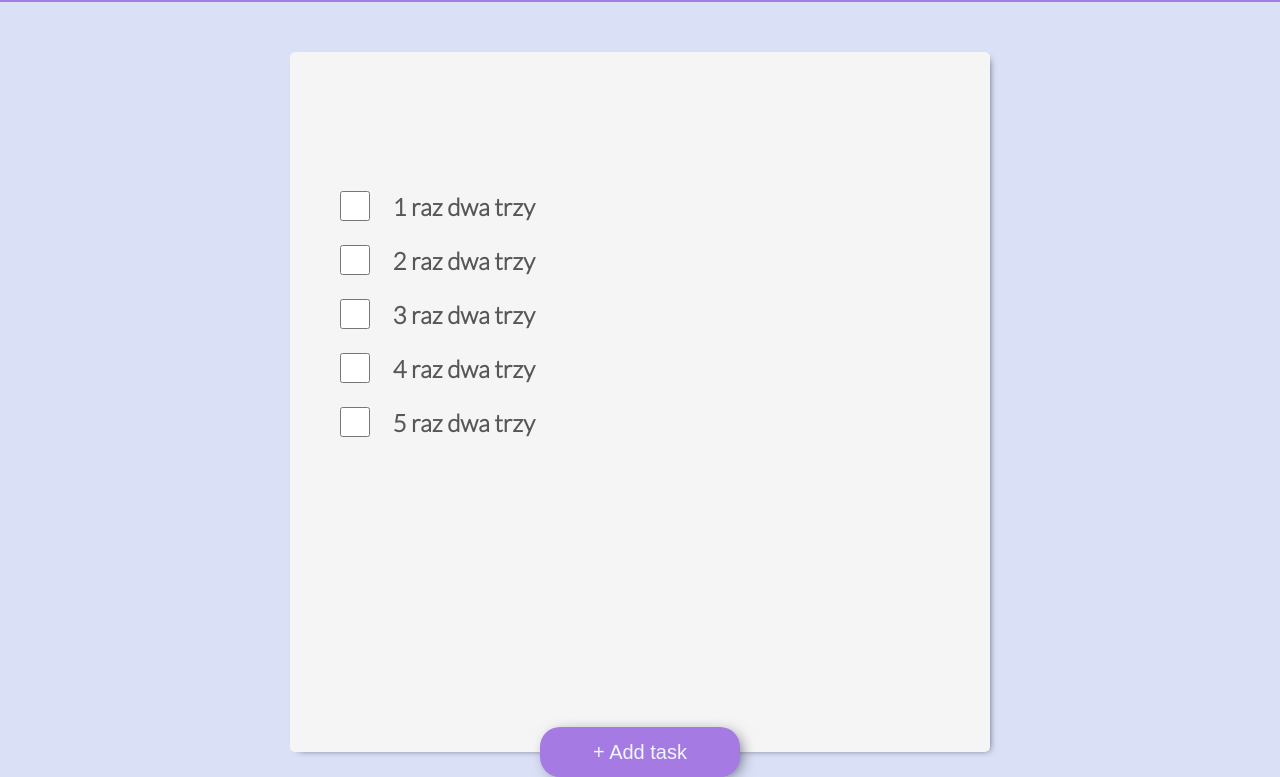
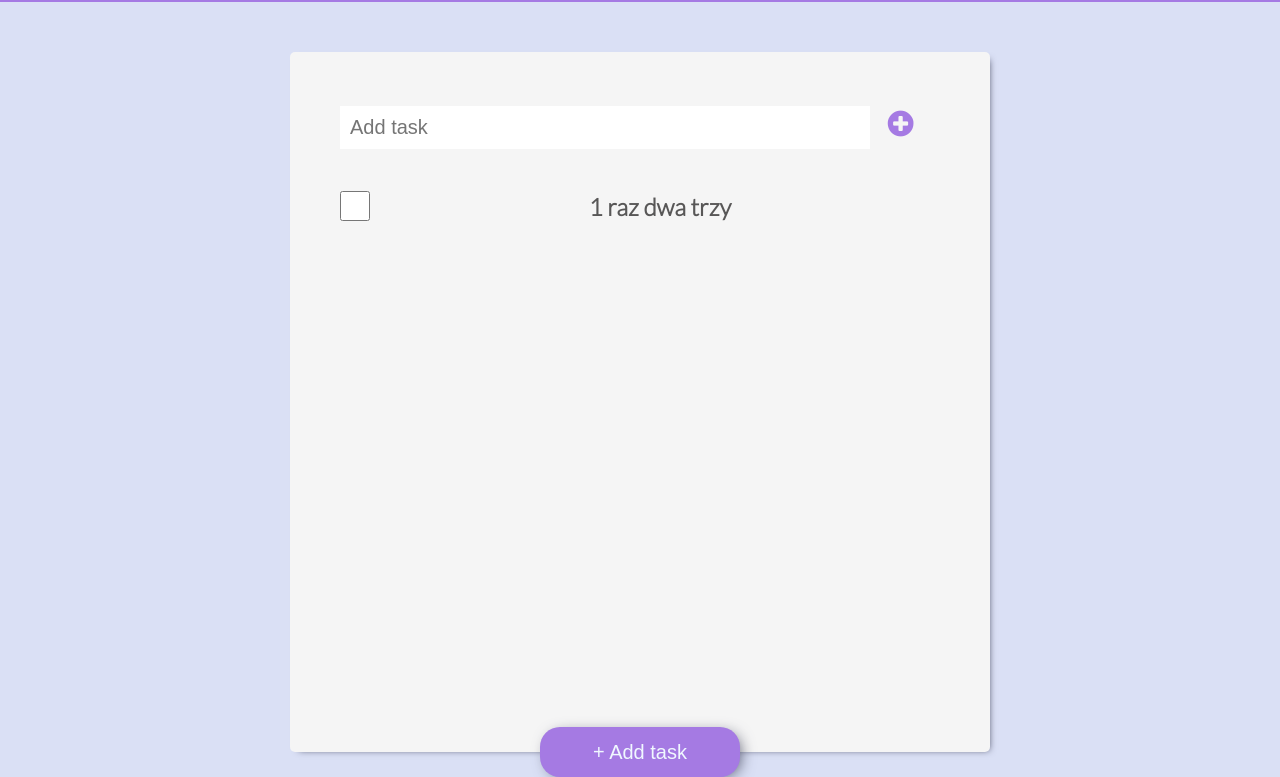
Before and after one commit to fcsk/to-do-list, a plain HTML site: page index.html in a window 1280 px wide. Both pictures are taken after a click on the button "+ Add task". Shown: the part 48-825 px from the top of the page. Drawn offline with Linux system fonts and the light colour scheme.

Commit message:
added task to container

```diff
--- a/css/style.css
+++ b/css/style.css
@@ -45,7 +45,7 @@ nav {
     color: rgb(88, 87, 87);
 }
 
-.task-form {
+.created-task{
     display: inline-grid;
     grid-template-columns: auto auto;
     padding-top: 30px;
@@ -67,12 +67,18 @@ nav {
 
 }
 
-.task-form label {
+.task-form {
+    display: flex;
+    flex-direction: column;
+
+}
+
+.created-task label {
     padding:12.5px;
     cursor: pointer;
 }
 
-.task-text {
+#task-text {
     width: 85%;
     border: gray;
     padding: 10px;
@@ -103,7 +109,7 @@ nav {
 }
 
 .Add-task{
-    visibility:hidden;
+    visibility: hidden;
 }
 
 .addnew-task:hover {
@@ -125,3 +131,7 @@ nav {
     color: #8463b3;
     transition: 0.2s;
 }
+
+.task-area-display{
+    visibility:visible;
+}
--- a/index.html
+++ b/index.html
@@ -26,48 +26,17 @@
     <div class="containter">
       <div class="task-area">
         <div class="Add-task">
-          <input type="text" class="task-text" placeholder="Add task" />
+          <input type="text" id="task-text" placeholder="Add task" />
           <button class="add-task-button">
             <i class="icon-plus-circled"></i>
           </button>
         </div>
-        <form class="task-form">
-          <input
-            type="checkbox"
-            class="task-checkbox"
-            name="task1"
-            value="task1"
-          />
-          <label for="vehicle1">1 raz dwa trzy</label>
-          <input
-            type="checkbox"
-            class="task-checkbox"
-            name="task1"
-            value="task1"
-          />
-          <label for="vehicle1">2 raz dwa trzy</label>
-          <input
-            type="checkbox"
-            class="task-checkbox"
-            name="task1"
-            value="task1"
-          />
-          <label for="vehicle1">3 raz dwa trzy</label>
-          <input
-            type="checkbox"
-            class="task-checkbox"
-            name="task1"
-            value="task1"
-          />
-          <label for="vehicle1">4 raz dwa trzy</label>
-          <input
-            type="checkbox"
-            class="task-checkbox"
-            name="task1"
-            value="task1"
-          />
-          <label for="vehicle1">5 raz dwa trzy</label>
-        </form>
+        <div class="task-form">
+          <div class="created-task">
+            <input type="checkbox" class="task-checkbox" />
+            <label class="label-task">1 raz dwa trzy</label>
+          </div>
+        </div>
       </div>
       <button class="addnew-task">+ Add task</button>
     </div>
--- a/js/app.js
+++ b/js/app.js
@@ -0,0 +1,31 @@
+const AddSectionTaskButton = document.querySelector(".addnew-task");
+const inputTextTask = document.querySelector(".Add-task");
+const TaskSubmitButton = document.querySelector(".add-task-button");
+const checkBox = document.querySelector(".task-checkbox");
+const PlaceForTasks = document.querySelector(".task-form");
+const newTask = document.createElement("div");
+
+AddSectionTaskButton?.addEventListener("click", () => {
+  inputTextTask.style.visibility = "visible";
+});
+
+TaskSubmitButton?.addEventListener("click", () => {
+  const TextOfTask = document.getElementById("task-text").value;
+  const newCheckbox = document.createElement("input");
+  const newLabel = document.createElement("label");
+
+  newLabel.classList.add(".task-checkbox");
+  newLabel.innerHTML = `${TextOfTask}`;
+
+  newCheckbox.type = "checkbox";
+  newCheckbox.classList.add("task-checkbox");
+  newCheckbox.value = `${TextOfTask}`;
+  newCheckbox.name = `${TextOfTask}`;
+
+  newTask.classList.add("created-task");
+
+  newTask.appendChild(newCheckbox);
+  newTask.appendChild(newLabel);
+  PlaceForTasks.appendChild(newTask);
+  document.getElementById("task-text").value = "";
+});
```
